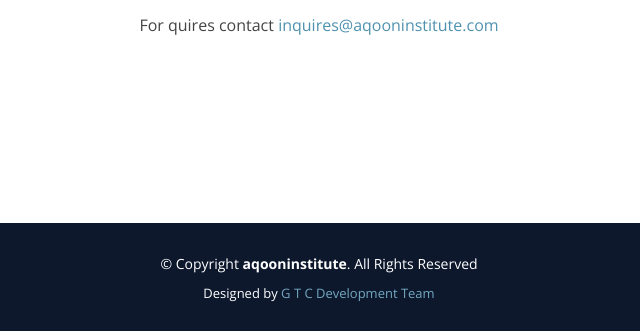
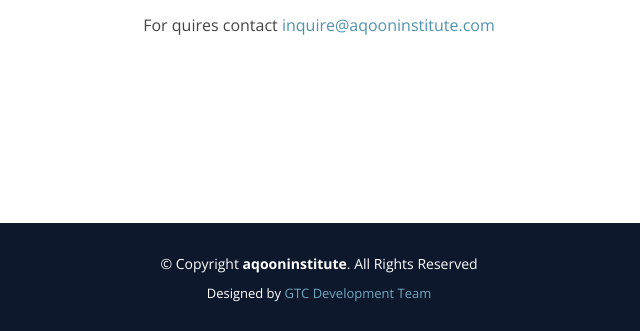
Before and after one commit to AqoonInstitute/aqoonwebsite, a plain HTML site: page index.html in a window 1280 px wide. Shown: the part 497-828 px from the top of the page, 321-961 px from the left. Drawn offline with nearby package versions, Linux system fonts and the light colour scheme.

Commit message:
Add files via upload

```diff
--- a/index.html
+++ b/index.html
@@ -53,7 +53,7 @@
     <div class="hero-container">
       <img src="assets/img/con.gif" alt="">
       <p>Our website is under construction</p>
-      <p>For quires contact <a href="mailto:inquires@aqooninstitute.com">inquires@aqooninstitute.com</a></p>
+      <p>For quires contact <a href="mailto:inquire@aqooninstitute.com">inquire@aqooninstitute.com</a></p>
     </div>
   </section><!-- End Hero -->
 
@@ -63,7 +63,7 @@
               &copy; Copyright <strong><span>aqooninstitute</span></strong>. All Rights Reserved
             </div>
             <div class="credits">
-              Designed by <a href="https://www.globaltechcart.in/  ">G T C Development Team</a>
+              Designed by <a href="https://www.globaltechcart.in/  ">GTC Development Team</a>
             </div>
           </div>
         </footer>
```
